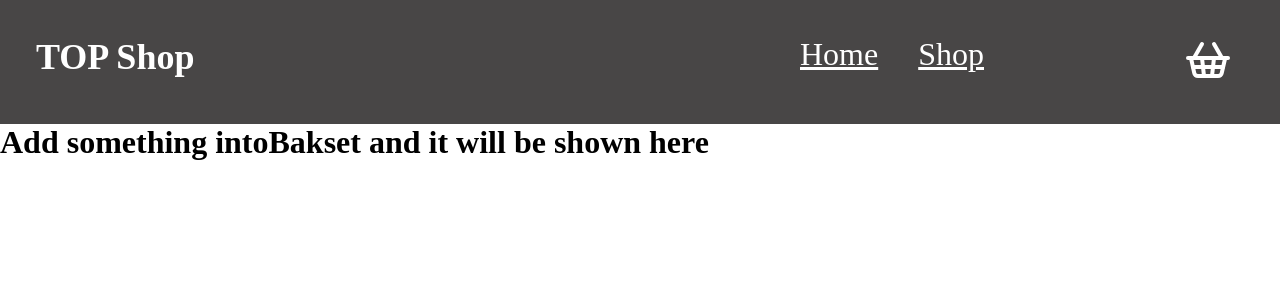
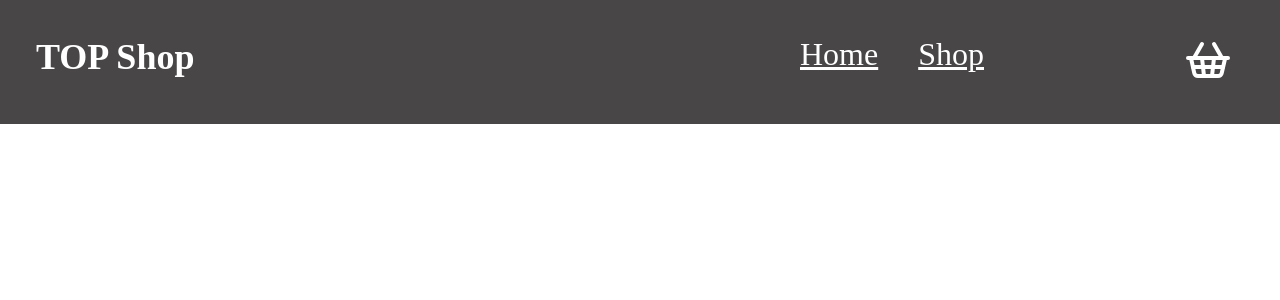
Before and after one commit to Veljko03/shopping-card, a React (Vite) app: page /basket in a window 1280 px wide. Shown: the top 300 px of the page. Built offline with nearby package versions, Linux system fonts and the light colour scheme.

Commit message:
Adding local storage t oitems

```diff
--- a/src/components/Basket.jsx
+++ b/src/components/Basket.jsx
@@ -1,5 +1,6 @@
 import { useEffect, useState } from "react";
 import { useOutletContext } from "react-router-dom";
+import styled from "styled-components";
 
 function Basket() {
   const [itemsInBasket, setItemsInBasket] = useOutletContext();
@@ -8,9 +9,16 @@ function Basket() {
 
   if (itemsInBasket) {
     return (
-      <div>
-        <h1>Add something intoBakset and it will be shown here</h1>
-      </div>
+      <Wrapper>
+        {itemsInBasket.map((item) => (
+          <StyledItem key={item.id}>
+            <img src={item.image} alt="" />
+            <p>{item.title}</p>
+            <p>${item.price}</p>
+            <button>Delete</button>
+          </StyledItem>
+        ))}
+      </Wrapper>
     );
   } else {
     return (
@@ -21,4 +29,24 @@ function Basket() {
   }
 }
 
+const StyledItem = styled.div`
+  display: flex;
+  gap: 20px;
+  justify-items: center;
+  align-items: center;
+  img {
+    max-height: 140px;
+    max-width: 100px;
+  }
+`;
+
+const Wrapper = styled.div`
+  display: flex;
+  gap: 20px;
+  /* justify-items: center;
+  align-items: center; */
+  margin-top: 40px;
+  margin-left: 100px;
+`;
+
 export default Basket;
--- a/src/components/Navigation.jsx
+++ b/src/components/Navigation.jsx
@@ -1,11 +1,21 @@
 import styled from "styled-components";
 import { Link, Outlet } from "react-router-dom";
 import { ShoppingBasket } from "lucide-react";
-import { useState } from "react";
+import { useState, useEffect } from "react";
 
 function NavigationBar() {
-  const [itemsInbasket, setItemsInBasket] = useState([]);
+  const [itemsInbasket, setItemsInBasket] = useState(() => {
+    // getting stored value
+    const saved = localStorage.getItem("items");
+    const initialValue = JSON.parse(saved);
+    return initialValue || [];
+  });
   console.log(itemsInbasket);
+
+  useEffect(() => {
+    // storing input name
+    localStorage.setItem("items", JSON.stringify(itemsInbasket));
+  }, [itemsInbasket]);
   return (
     <div className="container">
       <header>
```
